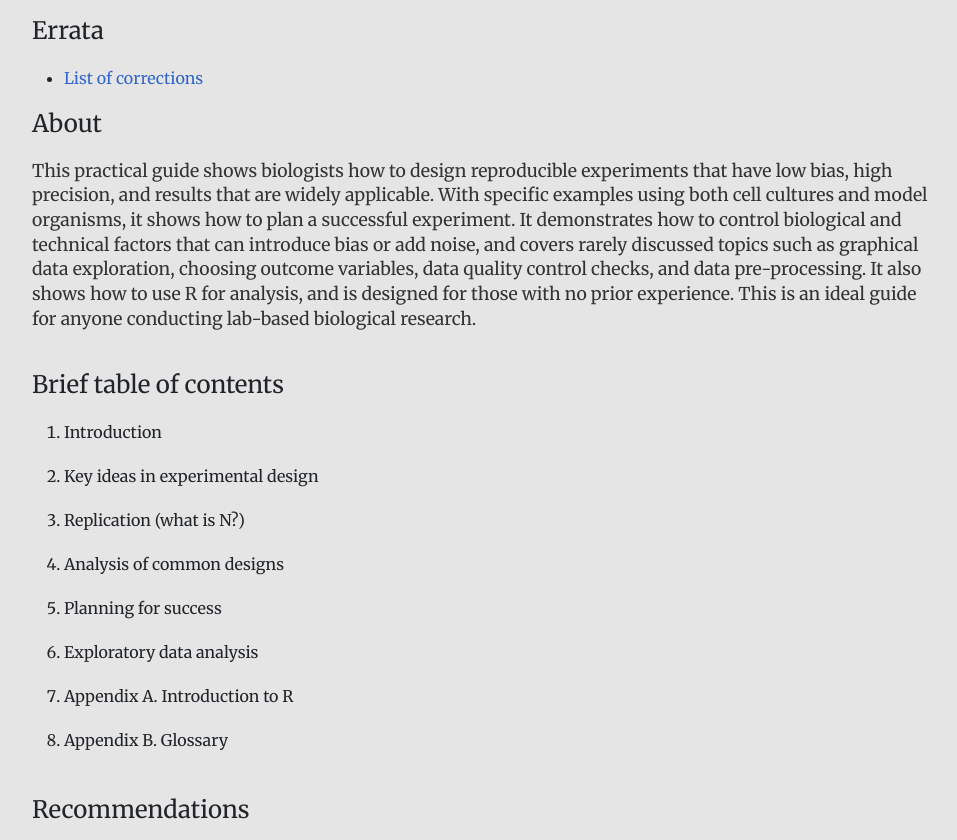
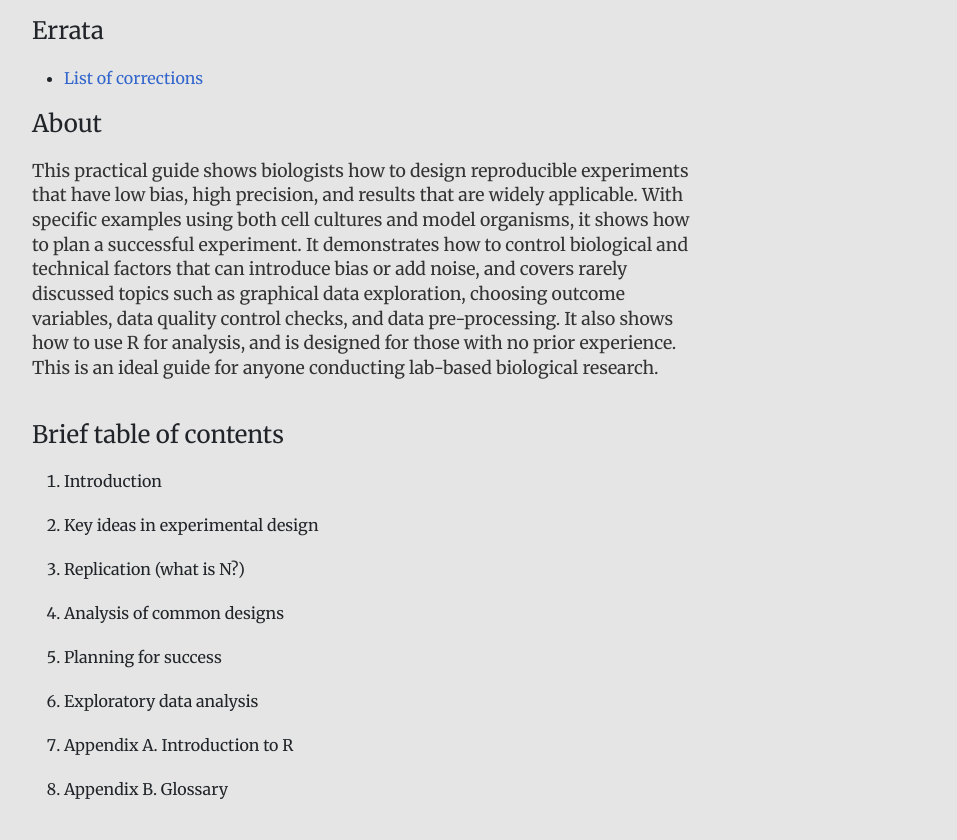
Before and after one commit to stanlazic/stanlazic.github.io, a plain HTML site: page EDLB.html in a window 1280 px wide. Shown: the part 712-1552 px from the top of the page, without its empty margins (160-1117 px from the left). Drawn offline with nearby package versions, Linux system fonts and the light colour scheme.

Commit message:
made text width responsive

```diff
--- a/EDLB.html
+++ b/EDLB.html
@@ -82,7 +82,8 @@
       </div>
     </div>
 
-
+    <div class="row">
+      <div class="col-lg-9">
 	<h2>About</h2>
 
 	<p>This practical guide shows biologists how to design reproducible experiments that have low bias, high precision, and results that are widely applicable. With specific examples using both cell cultures and model organisms, it shows how to plan a successful experiment. It demonstrates how to control biological and technical factors that can introduce bias or add noise, and covers rarely discussed topics such as graphical data exploration, choosing outcome variables, data quality control checks, and data pre-processing. It also shows how to use R for analysis, and is designed for those with no prior experience. This is an ideal guide for anyone conducting lab-based biological research.</p><br/>
@@ -109,6 +110,9 @@
 
 	<p><i>This important textbook is a timely and highly useful contribution in the pressing quest to improve the robustness, rigor, and reproducibility of current biological and preclinical research. This volume is unique... [as] it is immensely readable and accessible even for those with little previous knowledge, in combining all relevant aspects in a practical, concise and comprehensive manner, and in its clear focus on factors that help to improve the quality of research.</i><br />
 	  &ndash; Prof. Ulrich Dirnagl, Charite University Hospital, Germany</p><br/>
+
+      </div>
+    </div>
 
     <h2>And from Twitter...</h2>
 
```
Lines whose indentation alone changed are shown as unchanged.
